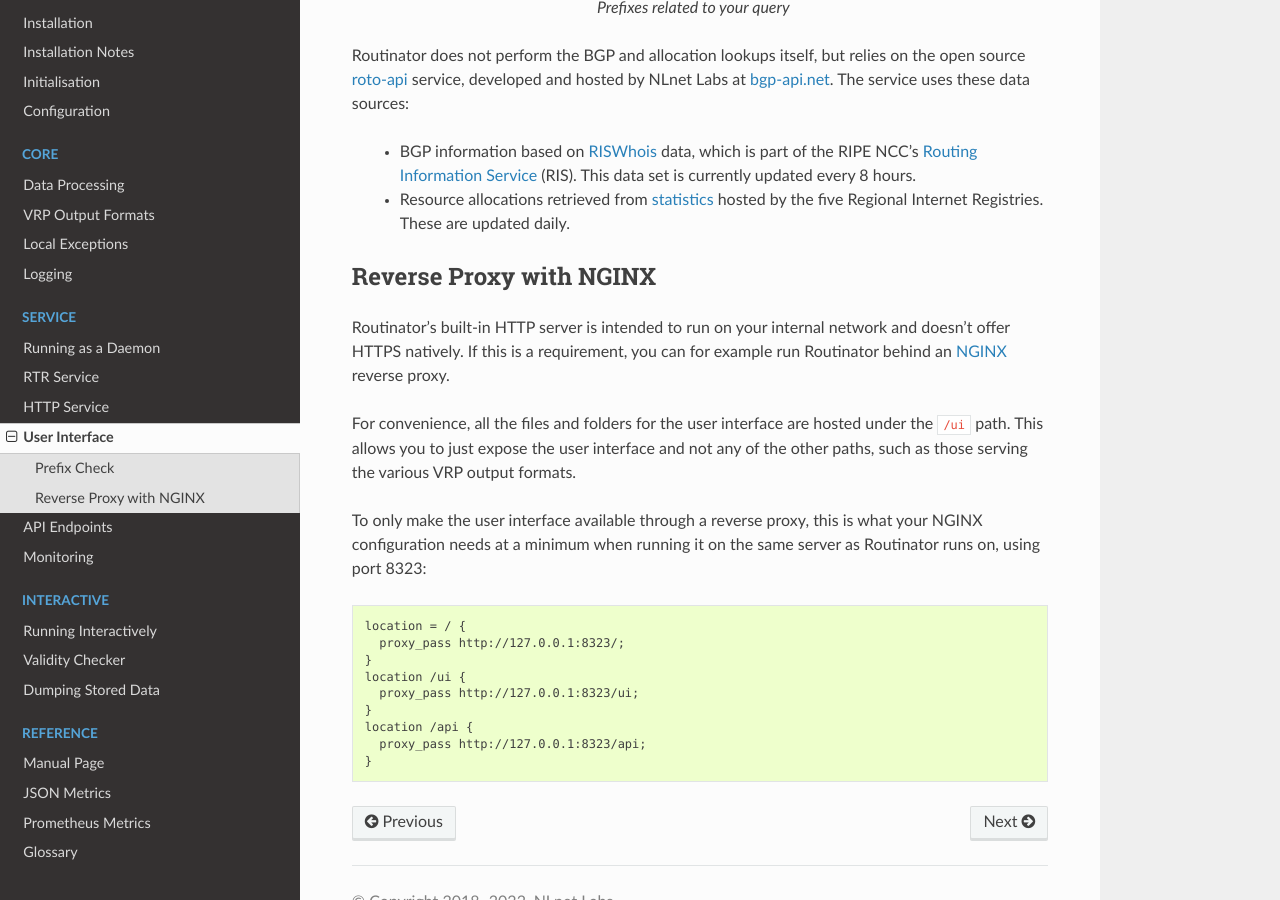
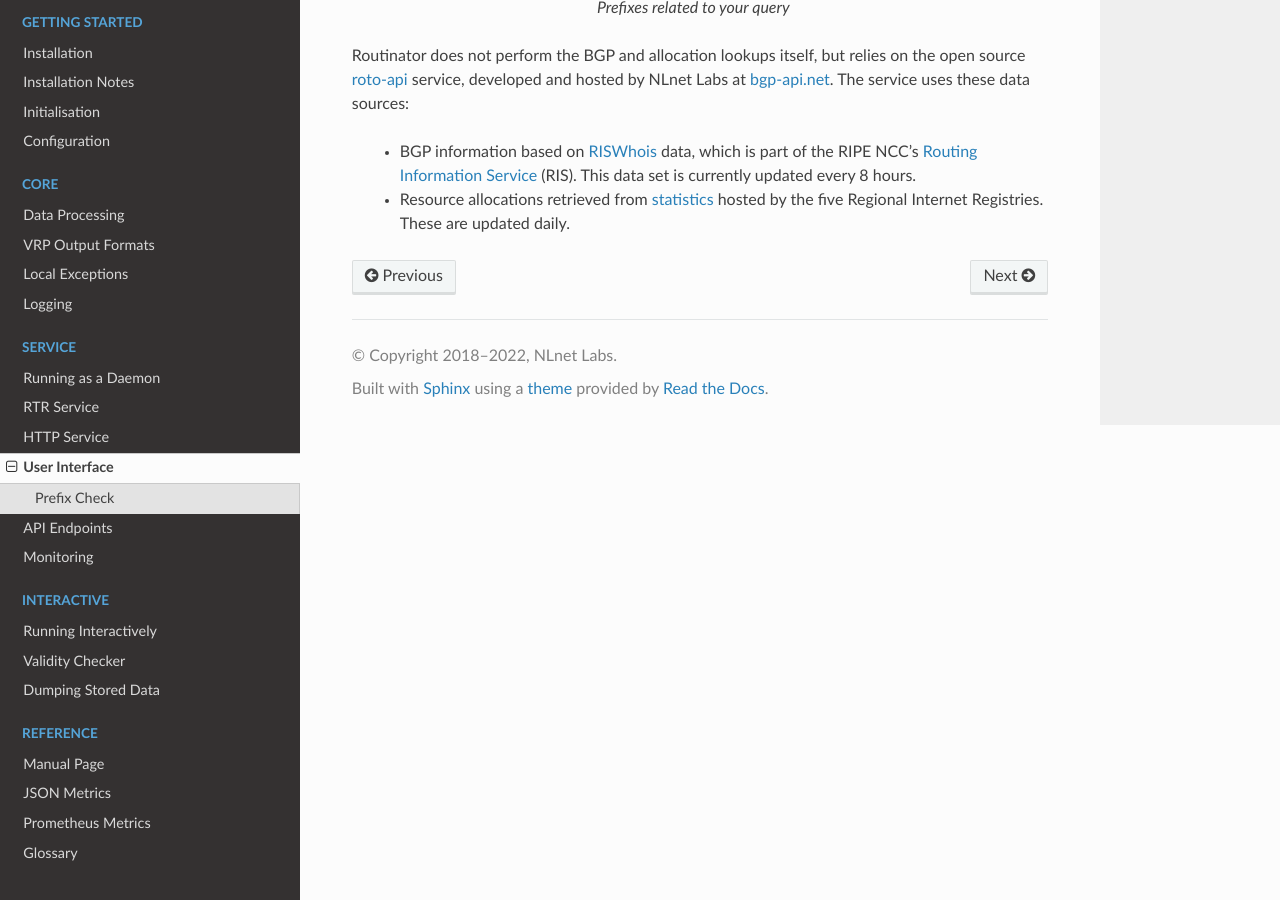
Before and after one commit to NLnetLabs/routinator, a Sphinx documentation site: the page built from doc/manual/source/user-interface.rst, in a window 1280 px wide and 900 px high, scrolled down 2314 px. Built offline with Sphinx 7.4.7 and the Read the Docs theme 2.0.0, drawn with Linux system fonts in a browser that asks for light colours.

Commit message:
Add HTTPS, move reverse proxy

```diff
--- a/doc/manual/source/user-interface.rst
+++ b/doc/manual/source/user-interface.rst
@@ -62,31 +62,3 @@
   - Resource allocations retrieved from `statistics
     <https://www.nro.net/about/rirs/statistics/>`_ hosted by the five Regional
     Internet Registries. These are updated daily.
-
-Reverse Proxy with NGINX
-------------------------
-
-Routinator's built-in HTTP server is intended to run on your internal network
-and doesn't offer HTTPS natively. If this is a requirement, you can for example
-run Routinator behind an `NGINX <https://www.nginx.com>`_  reverse proxy.
-
-For convenience, all the files and folders for the user interface are hosted
-under the ``/ui`` path. This allows you to just expose the user interface and
-not any of the other paths, such as those serving the various VRP output
-formats.
-
-To only make the user interface available through a reverse proxy, this is what
-your NGINX configuration needs at a minimum when running it on the same server
-as Routinator runs on, using port 8323:
-
-.. code-block:: text
-
-    location = / {
-      proxy_pass http://127.0.0.1:8323/;
-    }
-    location /ui {
-      proxy_pass http://127.0.0.1:8323/ui;
-    }
-    location /api {
-      proxy_pass http://127.0.0.1:8323/api;
-    }
```
Also changed, not shown: doc/manual/source/http-service.rst (+68 -16 lines).
